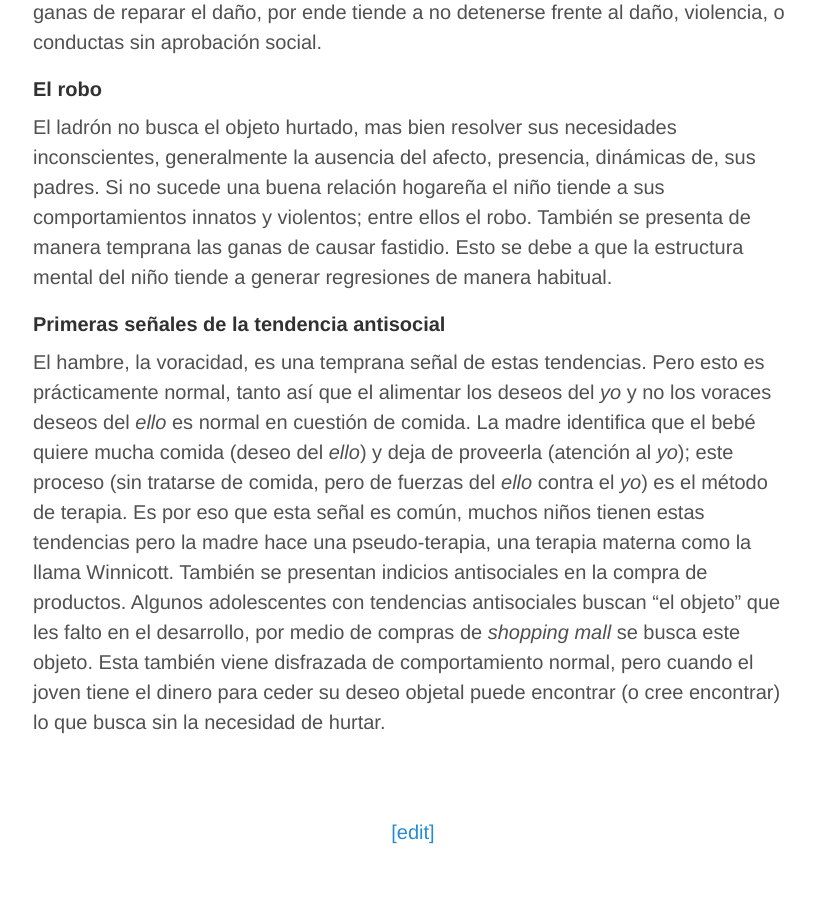
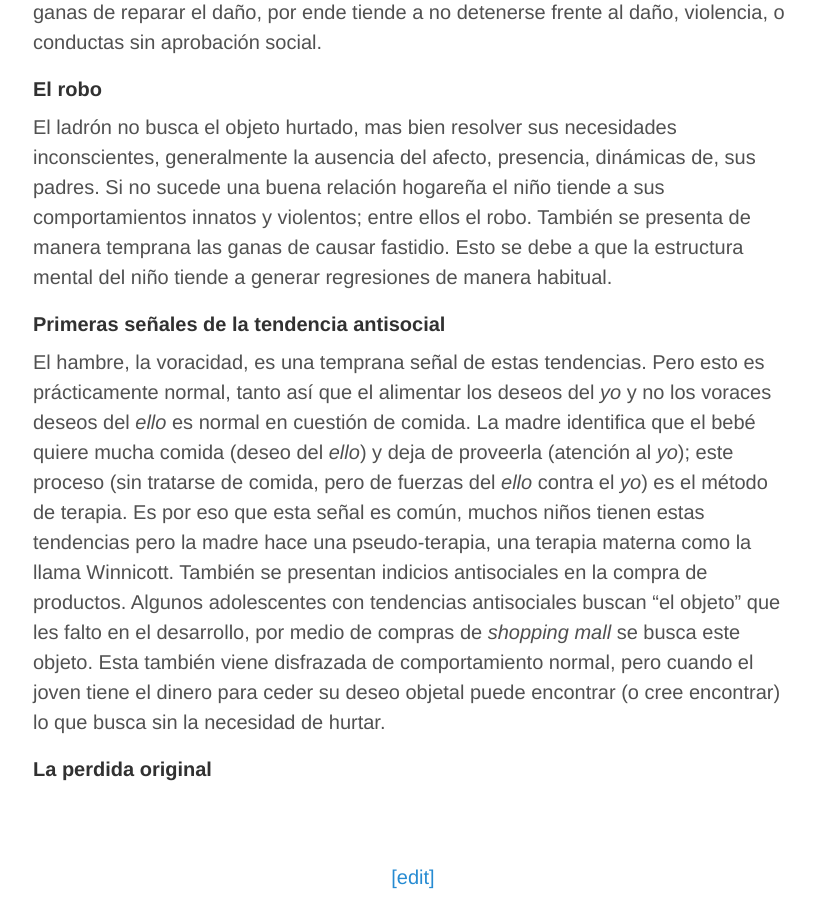
Before and after one commit to alex-esc/notes, a Jekyll site: the page built from _posts/2020-03-10-deprivacion-delincuencia-winnicott.md, in a window 1280 px wide and 900 px high, scrolled down 3166 px. Shown: the whole window, without its empty margins (227-1042 px from the left). Built offline with Jekyll 4.4.1, drawn with Linux system fonts in a browser that asks for light colours; before the commit the page ends 4021 px from its top, so only the background shows below that.

Commit message:
Update 2020-03-10-deprivacion-delincuencia-winnicott.md

```diff
--- a/_posts/2020-03-10-deprivacion-delincuencia-winnicott.md
+++ b/_posts/2020-03-10-deprivacion-delincuencia-winnicott.md
@@ -51,3 +51,5 @@ El ladrón no busca el objeto hurtado, mas bien resolver sus necesidades inconsc
 ##### Primeras señales de la tendencia antisocial
 
 El hambre, la voracidad, es una temprana señal de estas tendencias. Pero esto es prácticamente normal, tanto así que el alimentar los deseos del *yo* y no los voraces deseos del *ello* es normal en cuestión de comida. La madre identifica que el bebé quiere mucha comida (deseo del *ello*) y deja de proveerla (atención al *yo*); este proceso (sin tratarse de comida, pero de fuerzas del *ello* contra el *yo*) es el método de terapia. Es por eso que esta señal es común, muchos niños tienen estas tendencias pero la madre hace una pseudo-terapia, una terapia materna como la llama Winnicott. También se presentan indicios antisociales en la compra de productos. Algunos adolescentes con tendencias antisociales buscan "el objeto" que les falto en el desarrollo, por medio de compras de *shopping mall* se busca este objeto. Esta también viene disfrazada de comportamiento normal, pero cuando el joven tiene el dinero para ceder su deseo objetal puede encontrar (o cree encontrar) lo que busca sin la necesidad de hurtar.
+
+##### La perdida original
```
